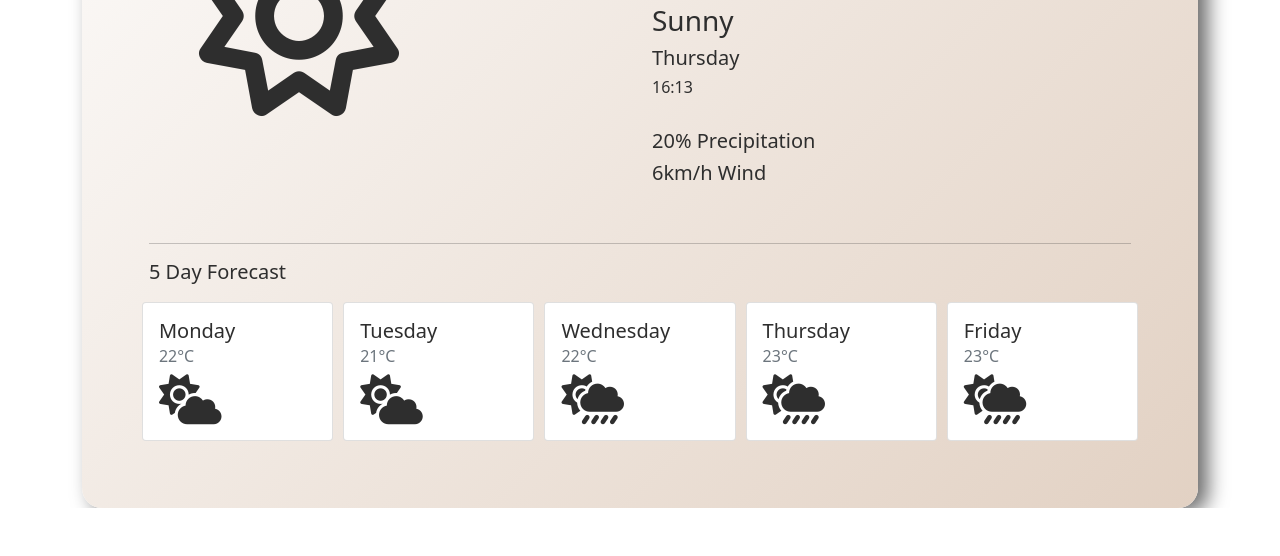
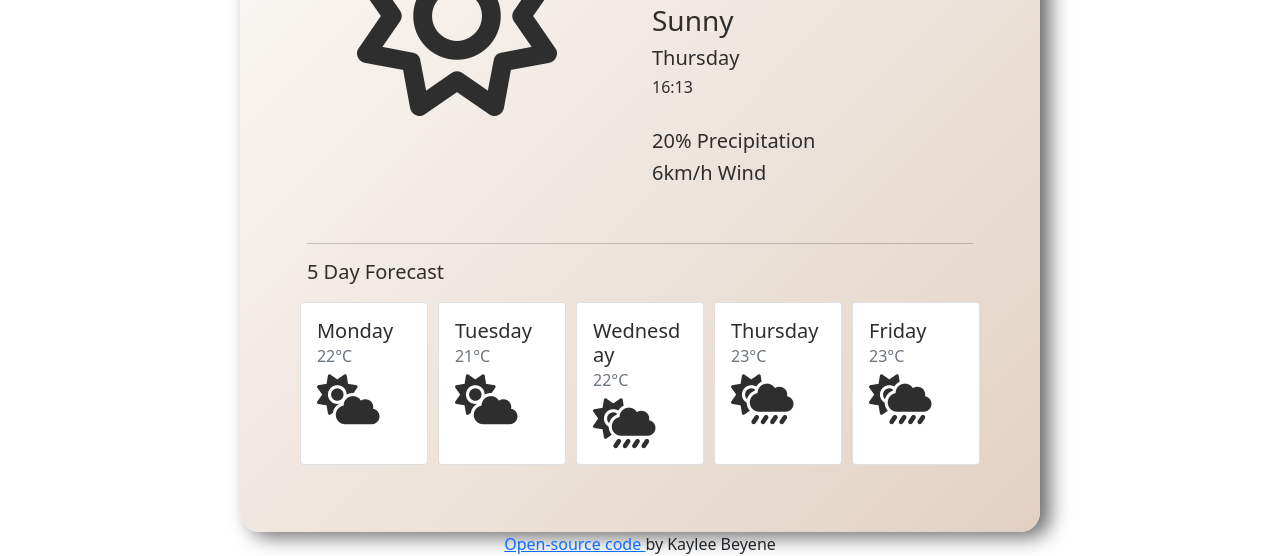
Before and after one commit to KayleeBeyene/my-awesome-weather-app, a website built with Parcel: page index.html in a window 1280 px wide. Shown: the part 367-923 px from the top of the page. Before the commit the page ends 875 px from the top, so only its background shows below. Built offline with nearby package versions, Linux system fonts and the light colour scheme.

Commit message:
Created a link to GitHub repository

```diff
--- a/index.html
+++ b/index.html
@@ -61,9 +61,7 @@
                 >
               </h3>
               <h3>Sunny</h3>
-              <h5 id="current-day">
-                Tuesday
-              </h5>
+              <h5 id="current-day">Tuesday</h5>
               <h6 id="current-time">22:25</h6>
               <br />
               <h5>20% Precipitation</h5>
@@ -116,6 +114,10 @@
           </div>
         </div>
       </div>
+      <div class="credits">
+        <a href="https://github.com/KayleeBeyene/week6">Open-source code </a>by
+        Kaylee Beyene
+      </div>
     </div>
     <script src="src/script.js"></script>
   </body>
--- a/src/styles.css
+++ b/src/styles.css
@@ -9,12 +9,15 @@ button {
 .app-body {
   background: linear-gradient(135deg, #fdfcfb 0%, #e2d1c3 100%);
   color: rgb(46, 46, 46);
-  max-width: 100%;
+  max-width: 800px;
   border-radius: 20px;
   padding: 6%;
   display: block;
   margin: 0 auto;
   box-shadow: 10px 5px 20px rgb(107, 107, 107);
+}
+.credits {
+  text-align: center;
 }
 .form-control {
   display: inline;
```
